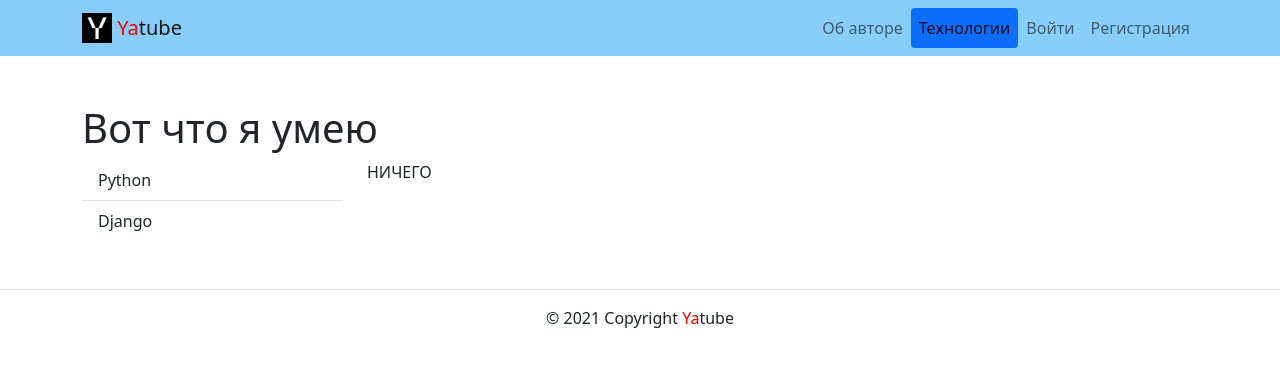
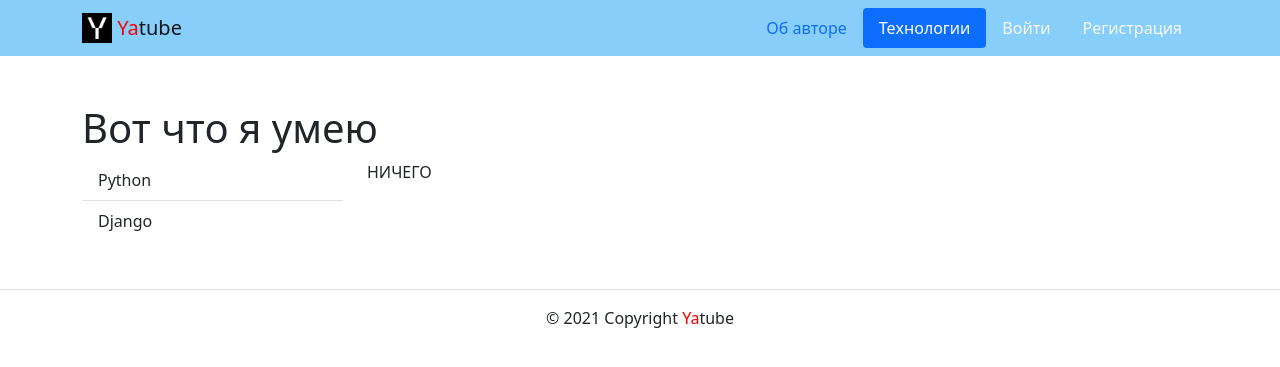
Before and after one commit to Muxa2793/hw03_forms, a Django app: page /about/tech/ in a window 1280 px wide. Shown: the top 367 px of the page. Run offline with Django 3.2, Linux system fonts and the light colour scheme; some libraries are stand-ins or nearby versions.

Commit message:
css correcting

```diff
--- a/yatube/templates/includes/header.html
+++ b/yatube/templates/includes/header.html
@@ -17,7 +17,7 @@
         <span class="navbar-toggler-icon"></span>
     </button>
     <div class="collapse navbar-collapse justify-content-end" id="navbarSupportedContent">
-      <ul class="navbar-nav nav-pills">
+      <ul class="nav nav-pills">
         {% with request.resolver_match.view_name as view_name %}
           <li class="nav-item">
             <a
```
